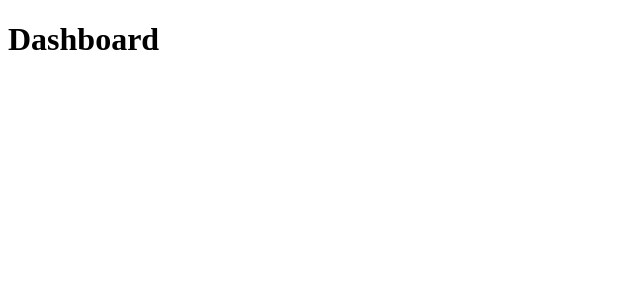
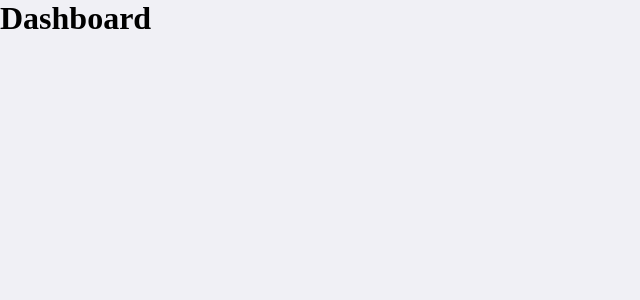
Before and after one commit to mhayk/github-explorer, a React (Create React App) app: page / in a window 1280 px wide. Shown: the top 300 px of the page, without its empty margins (0-640 px from the left). Built offline with nearby package versions, Linux system fonts and the light colour scheme.

Commit message:
The package styled-component has been installed and a global style has been created.
Signed-off-by: Mhayk Whandson <hi@mhayk.com>

```diff
--- a/package.json
+++ b/package.json
@@ -14,6 +14,7 @@
     "react-dom": "^16.13.1",
     "react-router-dom": "^5.1.2",
     "react-scripts": "3.4.1",
+    "styled-components": "^5.1.0",
     "typescript": "~3.7.2"
   },
   "scripts": {
@@ -36,6 +37,7 @@
   },
   "devDependencies": {
     "@types/react-router-dom": "^5.1.4",
+    "@types/styled-components": "^5.1.0",
     "@typescript-eslint/eslint-plugin": "^2.29.0",
     "@typescript-eslint/parser": "^2.29.0",
     "eslint": "^6.8.0",
--- a/src/App.tsx
+++ b/src/App.tsx
@@ -1,11 +1,16 @@
 import React from 'react';
 import { BrowserRouter } from 'react-router-dom';
+
+import GlobalStyle from './styles/global';
 import Routes from './routes';
 
 const App: React.FC = () => (
-  <BrowserRouter>
-    <Routes />
-  </BrowserRouter>
+  <>
+    <BrowserRouter>
+      <Routes />
+    </BrowserRouter>
+    <GlobalStyle />
+  </>
 );
 
 export default App;
--- /dev/null
+++ b/src/styles/global.ts
@@ -0,0 +1,14 @@
+import { createGlobalStyle } from 'styled-components';
+
+export default createGlobalStyle`
+  * {
+    margin: 0;
+    padding: 0;
+    outline: 0;
+    box-sizing: border-box;
+  }
+
+  body {
+    background: #f0f0f5;
+  }
+`;
```
